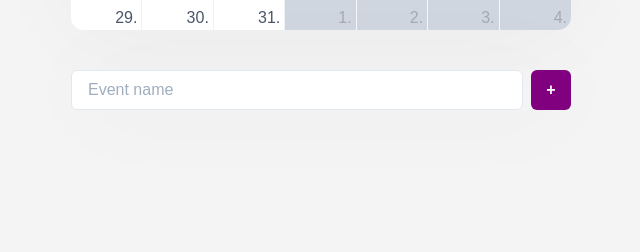
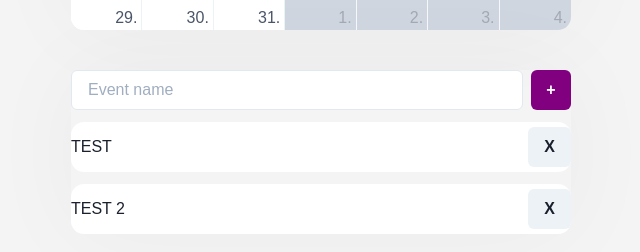
Before and after one commit to lillebrian/kvalifik-code-challenge, a React (Create React App) app: page / in a window 1280 px wide. Shown: the part 410-662 px from the top of the page, without its empty margins (319-959 px from the left). Built offline with nearby package versions, Linux system fonts and the light colour scheme.

Commit message:
EVENTS WORKING WITHOUT THE SPECIFIC DATE

```diff
--- a/src/components/Events.tsx
+++ b/src/components/Events.tsx
@@ -23,21 +23,21 @@ const Events: FC<Props> = () => {
       eventDate: new Date(),
     },
   ]);
-  const {selectedDate} = useContext<IEventContext>(EventContext)
+  const { selectedDate } = useContext<IEventContext>(EventContext);
 
   function handleSubmit(e: any) {
-    setEvents(prev => {
-      return [...prev, {eventName: e.eventName, eventDate: selectedDate}];
-    })
+    setEvents((prev) => {
+      return [...prev, { eventName: e.eventName, eventDate: selectedDate }];
+    });
   }
   function handleDelete(e: EventData) {
+    console.log("inside delete")
     setEvents((prev) =>
       prev.filter((eventToRemove) => {
         return eventToRemove.eventName !== e.eventName;
       })
     );
   }
-
 
   return (
     <Box
@@ -48,19 +48,27 @@ const Events: FC<Props> = () => {
       alignItems="center"
     >
       <Box w="100%">
-        <FormControl h="100%" display="flex" gap="2" onSubmit={(e) => handleSubmit(e)}>
+        <FormControl
+          h="100%"
+          display="flex"
+          gap="2"
+
+        >
           <Input bg="white" placeholder="Event name" name="eventName" />
-          <Button type="submit" bg="purple" color="white">
+          <Button bg="purple" color="white" onClick={(e) => handleSubmit(e)}>
             {" "}
             +{" "}
           </Button>
         </FormControl>
       </Box>
 
-      {events.map(e => {
+      {events.map((e) => {
+        return (
           <Box
             display="flex"
-        w="100%"
+            justifyContent="space-between"
+            alignItems="center"
+            w="500px"
             h="50px"
             bg="white"
             borderRadius="13px"
@@ -68,10 +76,11 @@ const Events: FC<Props> = () => {
           >
             {console.log("inside event render")}
             {e.eventName}
-        <Button onSubmit={() => handleDelete(e)}> X </Button>
+            {console.log(e.eventName)}
+            <Button onClick={() => handleDelete(e)}> X </Button>
           </Box>
+        );
       })}
-
     </Box>
   );
 };
```
Lines whose indentation alone changed are shown as unchanged.
